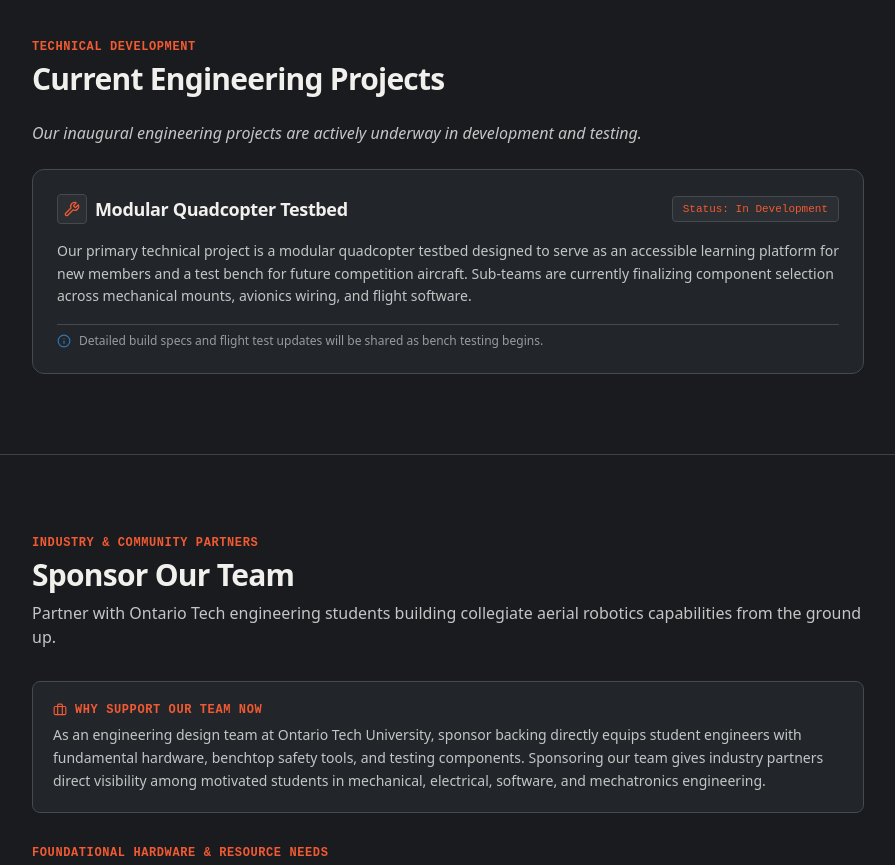
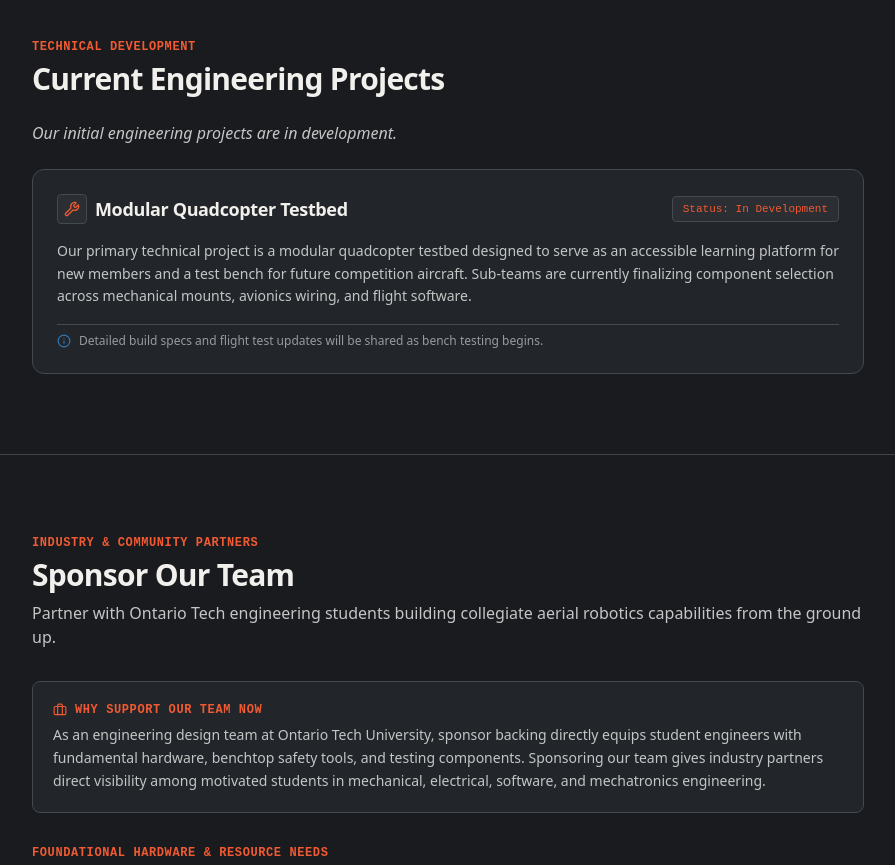
Before and after one commit to otudrone-team/OTAS-Website, a React (Vite) app: page / in a window 1280 px wide. Shown: the part 2400-3265 px from the top of the page, without its empty margins (192-1087 px from the left). Built offline with nearby package versions, Linux system fonts and the light colour scheme.

Commit message:
chore: update logo and project disclaimer text
Refactor the logo SVG structure and simplify the pre-launch project disclaimer for better readability.

```diff
--- a/src/data/content.ts
+++ b/src/data/content.ts
@@ -160,7 +160,7 @@ export const WEBSITE_CONTENT: TeamSectionContent = {
   projects: {
     eyebrow: "Technical Development",
     heading: "Current Engineering Projects",
-    preLaunchDisclaimer: "Our inaugural engineering projects are actively underway in development and testing.",
+    preLaunchDisclaimer: "Our initial engineering projects are in development.",
     plannedProject: {
       title: "Modular Quadcopter Testbed",
       status: "In Development",
```
Also changed, not shown: src/assets/OTAS_Logo.svg.
